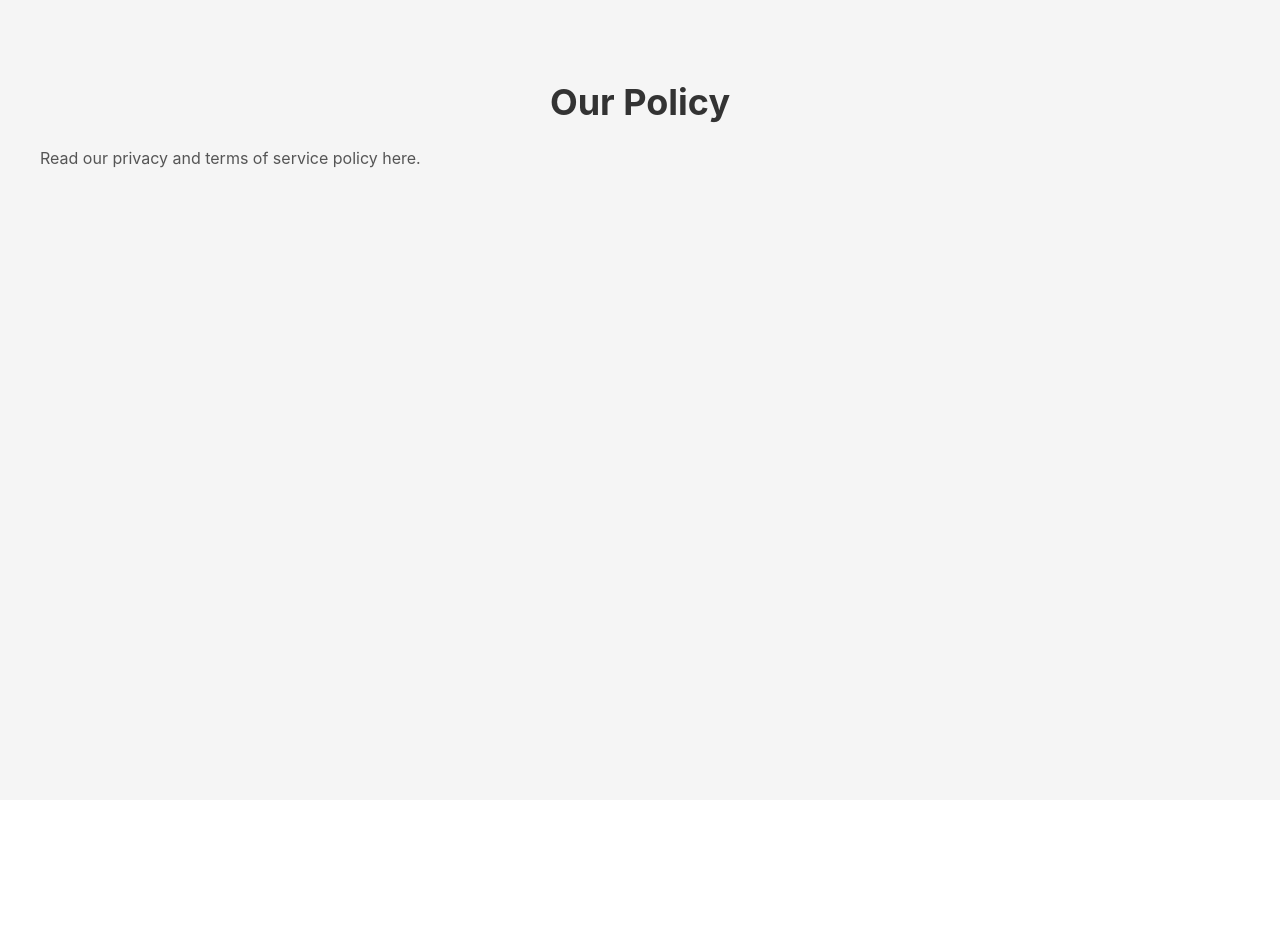
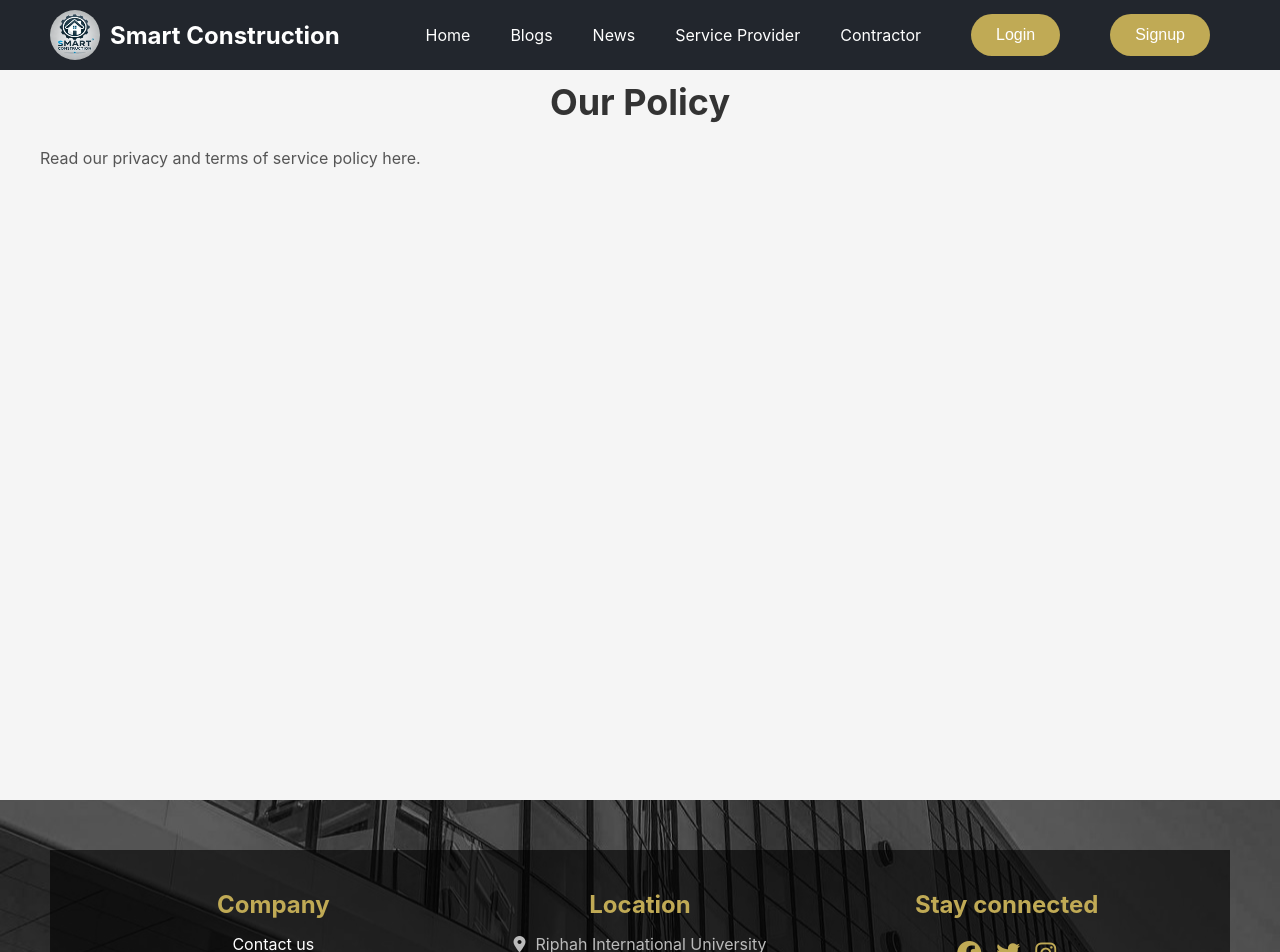
Before and after one commit to MirAllahyar/Innovative-AI-Solutions-for-Smart-Construction, a React (Create React App) app: page /policy in a window 1280 px wide. Shown: the top 952 px of the page. Before the commit the page ends 800 px from the top, so only its background shows below. Built offline with nearby package versions, Linux system fonts and the light colour scheme.

Commit message:
Update Policy.jsx

```diff
--- a/src/pages/Policy/Policy.jsx
+++ b/src/pages/Policy/Policy.jsx
@@ -1,13 +1,19 @@
 import React from 'react';
 import './Policy.css';
+import Header from '../../components/Header/Header';
+import Footer from '../../components/Footer/Footer';
 
 const Policy = () => {
   return (
-    <div className="policy">
-      <h1>Our Policy</h1>
-      <p>Read our privacy and terms of service policy here.</p>
-      {/* Add the policy content */}
-    </div>
+    <>
+      <Header />
+      <div className="policy">
+        <h1>Our Policy</h1>
+        <p>Read our privacy and terms of service policy here.</p>
+        {/* Add the policy content */}
+      </div>
+      <Footer />
+    </>
   );
 };
 
```
